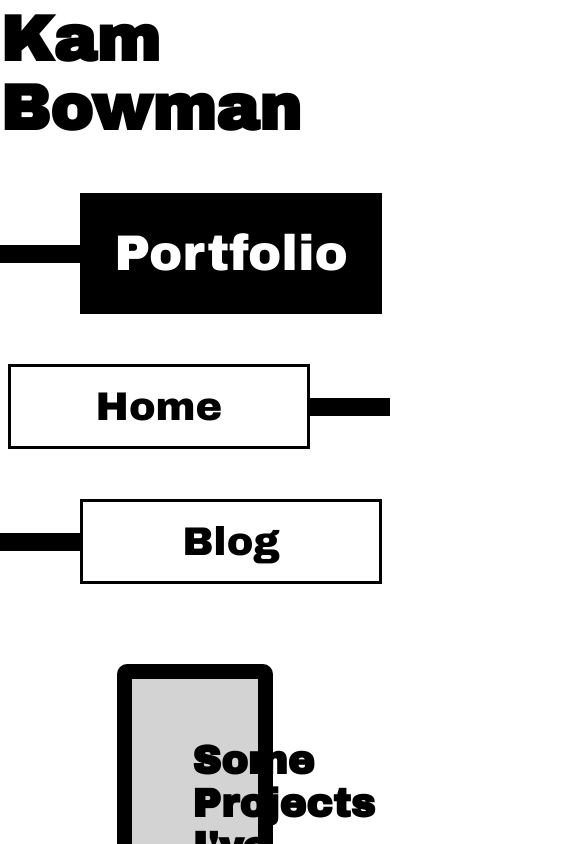
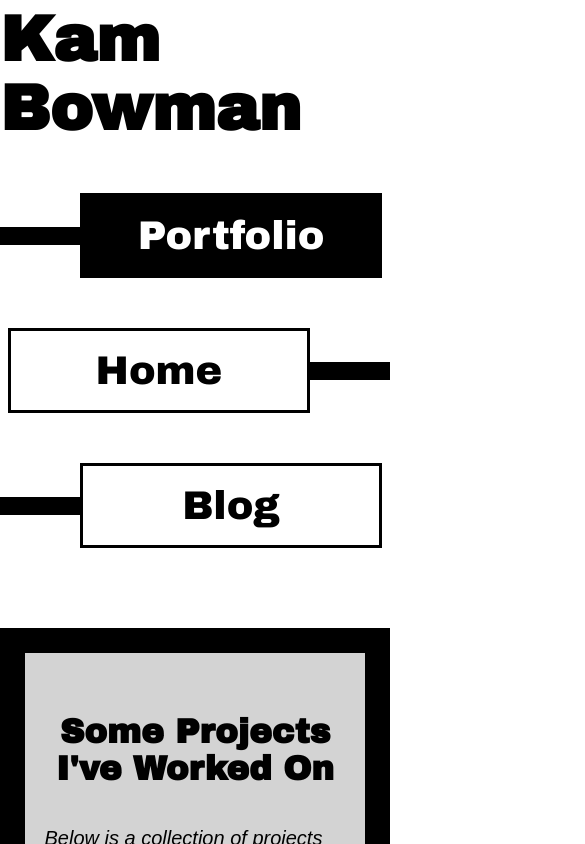
Before and after one commit to kamry-bowman/home, a Next.js app: page /portfolio in a window 390 px wide. Shown: the top 844 px of the page, 585 px wide, since content can reach past the window. Built offline with nearby package versions, Linux system fonts and the light colour scheme; a web font is replaced by a local one.

Commit message:
Implement responsive styling

```diff
--- a/components/Header.js
+++ b/components/Header.js
@@ -59,8 +59,12 @@ const Header = styled.div`
     &.active {
       color: white;
       background-color: black;
+
+      @media (min-width: ${sizes.mobile}) {
       font-size: 5rem;
       padding: 3rem;
+      }
+
     }
 
   }
--- a/components/ProjectCard.js
+++ b/components/ProjectCard.js
@@ -1,9 +1,14 @@
 import React from 'react';
 import styled from 'styled-components';
+
+import sizes from '../data/sizes';
 
 const ProjectCard = styled.section.attrs({
   className: props => props.className || undefined,
 })`
+
+  display: flex;
+  flex-wrap: wrap;
 
   .image-content {
     display: flex;
@@ -13,6 +18,15 @@ const ProjectCard = styled.section.attrs({
     img {
       border: 40px solid black;
       border-radius: 15px;
+
+      @media (max-width: ${sizes.tablet}) {
+        border-width: 20px;
+      }
+
+      @media (max-width: ${sizes.mobile}) {
+        border-width: 2px;
+        max-width: 90%;
+      }
     }
 
     a {
@@ -30,8 +44,25 @@ const ProjectCard = styled.section.attrs({
     width: 360px;
     padding: 0 20px;
     display: flex;
+
+    @media (max-width: ${sizes.mobile}) {
+      width: 100%;
+      padding: 0 2.5%;
+    }
+
     flex-direction: column;
     justify-content: space-around;
+
+    & > * {
+      padding-bottom: 60px;
+
+    &:last-child {
+      padding-bottom: 10px;
+    }
+
+    }
+
+    & >
 
      p {
        text-align: center;
@@ -57,6 +88,12 @@ const ProjectCard = styled.section.attrs({
 
   &>div {
     padding: 30px;
+
+    @media (max-width: ${sizes.mobile}) {
+      padding-left: 0;
+      padding-right: 0;
+    }
+
   }
 `;
 
--- a/pages/portfolio.js
+++ b/pages/portfolio.js
@@ -10,11 +10,21 @@ import MediaIcon from '../components/MediaIcon';
 import ProjectCard from '../components/ProjectCard';
 import CircleLine from '../components/CircleLine';
 
+import sizes from '../data/sizes';
+
 const Portfolio = styled.div`
     .card {
+      max-width: 90%;
+      @media (max-width: ${sizes.tablet}) {
+        max-width: 100%;
+      }
+      margin: 0 auto;
       h1 {
         text-align: center;
         font-size: 4rem;
+        @media (max-width: ${sizes.mobile}) {
+          font-size: 3.4rem;
+        }
       }
 
       p {
@@ -28,12 +38,28 @@ const Portfolio = styled.div`
       justify-content: center;
       border-radius: 10px;
       border: 15px solid black;
+
       padding: 60px;
+      @media (max-width: ${sizes.tablet}) {
+        padding-left: 10%;
+        padding-right: 10%;
+        border-radius: 0;
+        border-width: 25px;
+      }
+
+      @media (max-width: ${sizes.mobile}) {
+        padding-left: 5%;
+        padding-right: 5%;
+        border-radius: 0;
+        border-width: 5%;
+      }
+
       background-color: lightgray;
     }
 
     .intro-text {
-      width: 40%;
+      min-width: 40%;
+      max-width: 500px;
       margin: 80px auto 0;
       display: flex;
       flex-direction: column;
```
